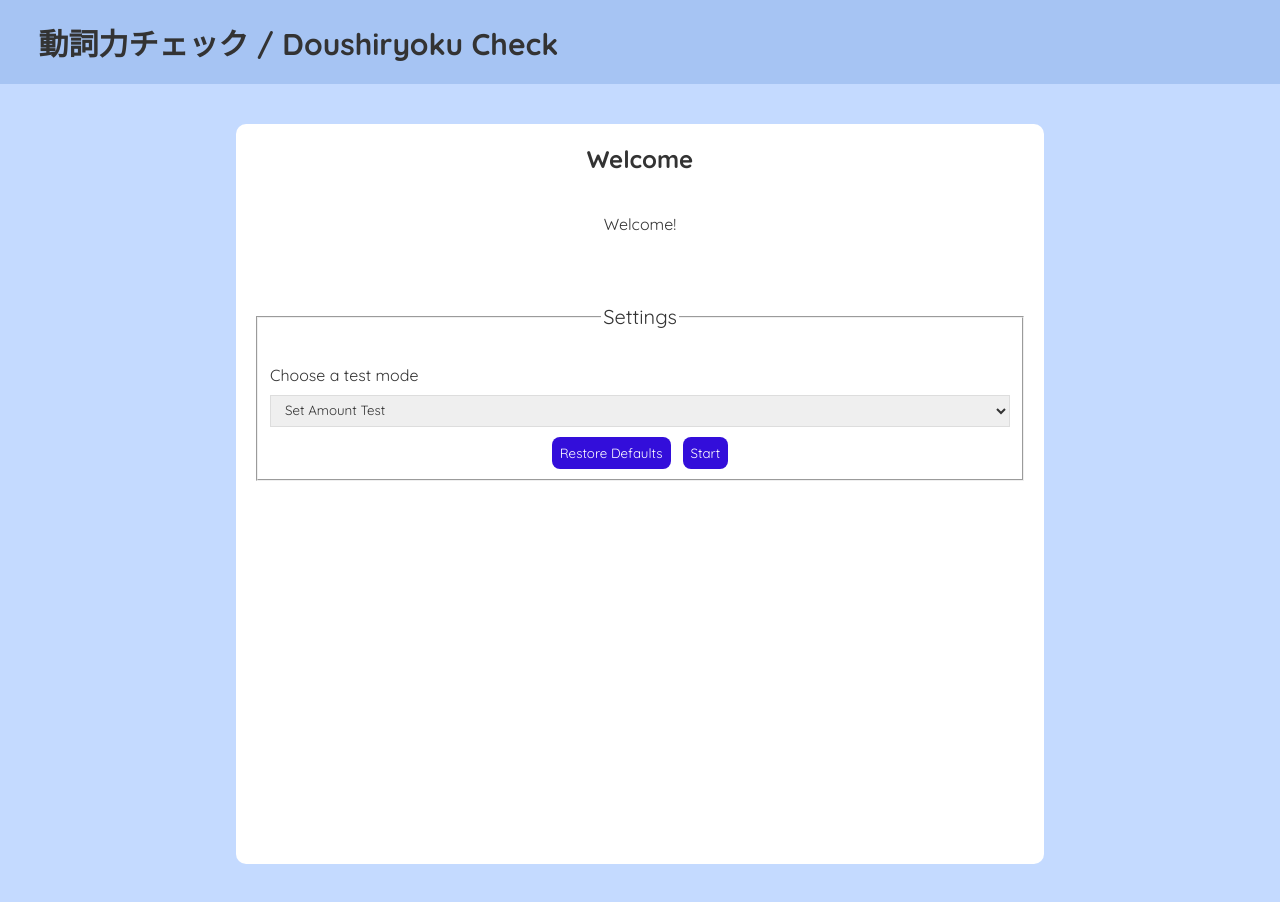
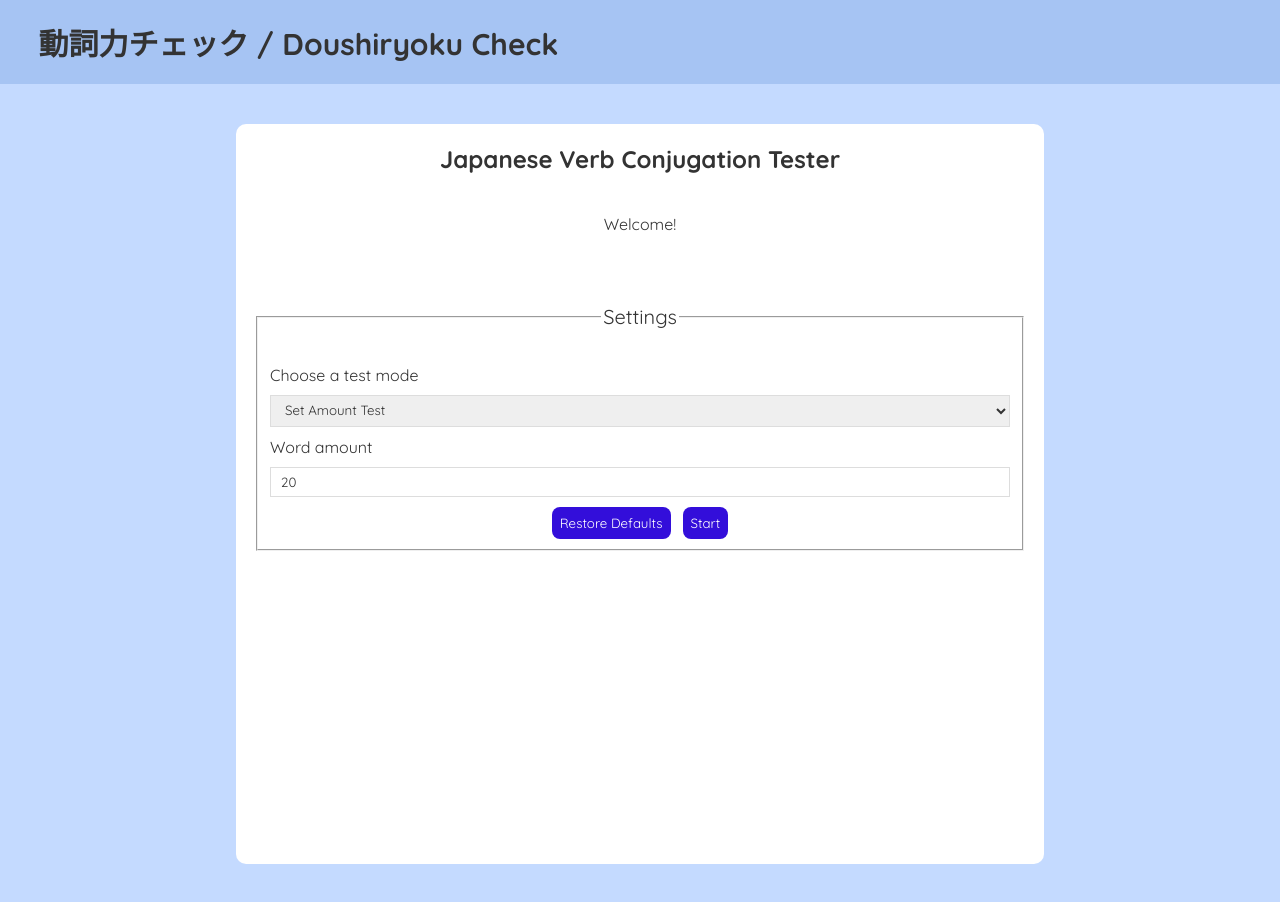
Before and after one commit to dan-turner-djt/Doushiryokucheck, a React (Create React App) app: page / in a window 1280 px wide. Built offline with nearby package versions, Linux system fonts and the light colour scheme.

Commit message:
Added form sub section for type sub settings

```diff
--- a/src/Components/SettingsForm.tsx
+++ b/src/Components/SettingsForm.tsx
@@ -1,5 +1,5 @@
 import React, { ChangeEvent, useState } from "react";
-import { DefaultSettings, SettingsObject, TestType, getTestTypeName } from "../SettingsDef";
+import { DefaultSettings, SettingsObject, TestType, getTestTypeDefaultSettings, getTestTypeName, AmountSettingsObject, TimedSettingsObject } from "../SettingsDef";
 
 export type SettingsFormProps = {
   initialSettings: SettingsObject;
@@ -15,7 +15,23 @@ const SettingsForm = (props: SettingsFormProps) => {
   }
 
   const handleTestTypeChange = (e: ChangeEvent<HTMLSelectElement>) => {
-    setCurrentSettings({...currentSettings, testType: Number(e.target.value)});
+    setCurrentSettings({...currentSettings, testType: Number(e.target.value), testTypeObject: getTestTypeDefaultSettings(Number(e.target.value))});
+  }
+
+  const handleAmountChange = (e: ChangeEvent<HTMLInputElement>) => {
+    let toSet: number = Number(e.target.value);
+    if (isNaN(toSet)) {
+      return;
+    }
+    setCurrentSettings({...currentSettings, testTypeObject: {...currentSettings.testTypeObject, amount: toSet}});
+  }
+
+  const handleTimeChange = (e: ChangeEvent<HTMLInputElement>) => {
+    let toSet: number = Number(e.target.value);
+    if (isNaN(toSet)) {
+      return;
+    }
+    setCurrentSettings({...currentSettings, testTypeObject: {...currentSettings.testTypeObject, time: toSet}});
   }
 
   const handleRestoreDefaults = () => {
@@ -36,6 +52,18 @@ const SettingsForm = (props: SettingsFormProps) => {
             <option value={TestType.Timed}>{ getTestTypeName(TestType.Timed) }</option>
           </optgroup>
         </select>
+        <div className="type-sub-form">
+          {currentSettings.testType === TestType.Amount && <div className="amount-sub-form">
+            <label>Word amount</label>
+            <input value={(currentSettings.testTypeObject as AmountSettingsObject).amount} onChange={handleAmountChange}></input>
+          </div>}
+          {currentSettings.testType === TestType.Endless && <div className="endless-sub-form">
+          </div>}
+          {currentSettings.testType === TestType.Timed && <div className="timed-sub-form">
+            <label>Time limit (seconds)</label>
+            <input value={(currentSettings.testTypeObject as TimedSettingsObject).time} onChange={handleTimeChange}></input>
+          </div>}
+        </div>
         <div className="form-button-row">
           <button type="button" className="button-primary" onClick={ handleRestoreDefaults }>Restore Defaults</button>
           <button type="submit" className="button-primary">Start</button>
--- a/src/Pages/Home.tsx
+++ b/src/Pages/Home.tsx
@@ -23,7 +23,7 @@ const Home = () => {
 
   return (
     <div className="home">
-      <h2 className="page-title">Welcome</h2>
+      <h2 className="page-title">Japanese Verb Conjugation Tester</h2>
       <div className="content">
         <p>Welcome!</p>
       </div>
--- a/src/SettingsDef.tsx
+++ b/src/SettingsDef.tsx
@@ -39,7 +39,7 @@ export const DefaultSettings: SettingsObject = {
   testTypeObject: DefaultAmountSettings
 }
 
-/* Name definitions */
+/* Getter utils */
 
 export const getTestTypeName = (testType: TestType):string => {
   switch (testType) {
@@ -54,3 +54,17 @@ export const getTestTypeName = (testType: TestType):string => {
     }
   }
 }
+
+export const getTestTypeDefaultSettings = (testType: TestType):AmountSettingsObject|EndlessSettingsObject|TimedSettingsObject => {
+  switch (testType) {
+    case TestType.Endless: {
+      return DefaultEndlessSettings
+    }
+    case TestType.Timed: {
+      return DefaultTimedSettings
+    }
+    default: {
+      return DefaultAmountSettings
+    }
+  }
+}
```
